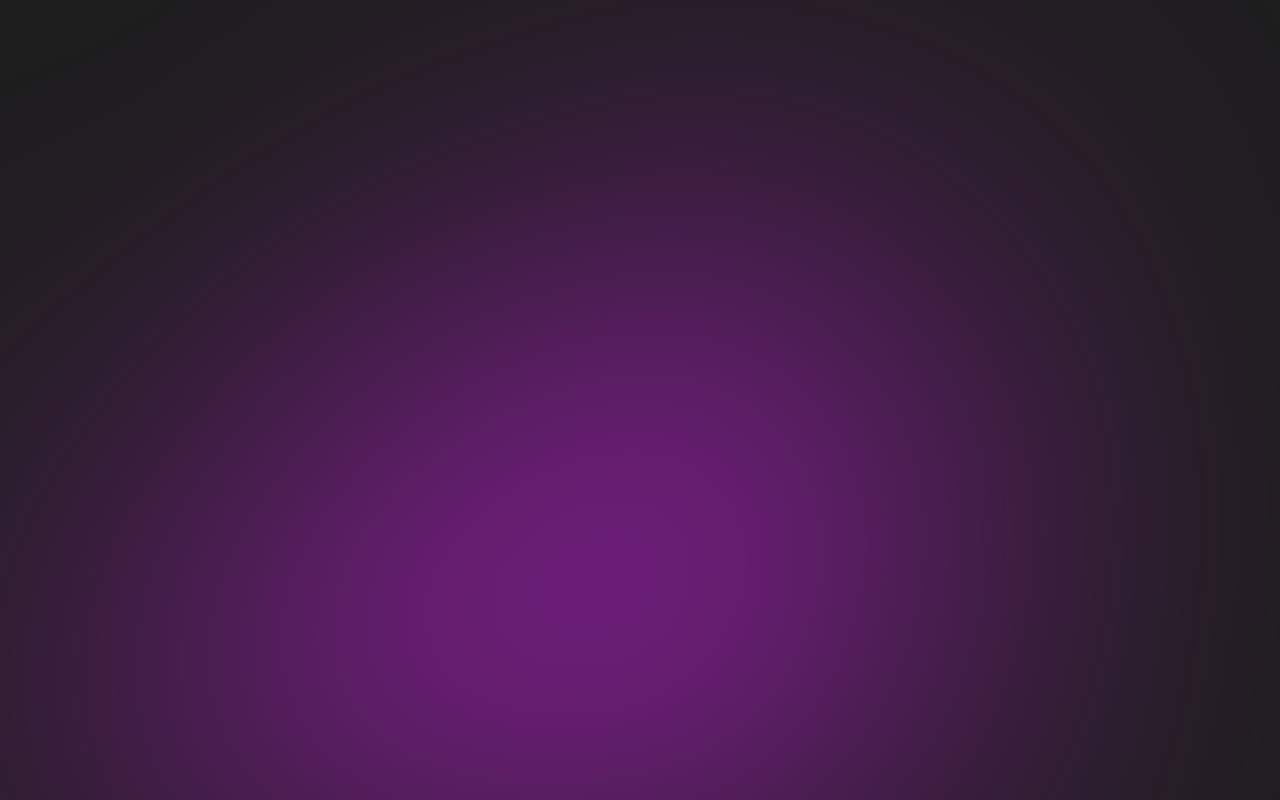
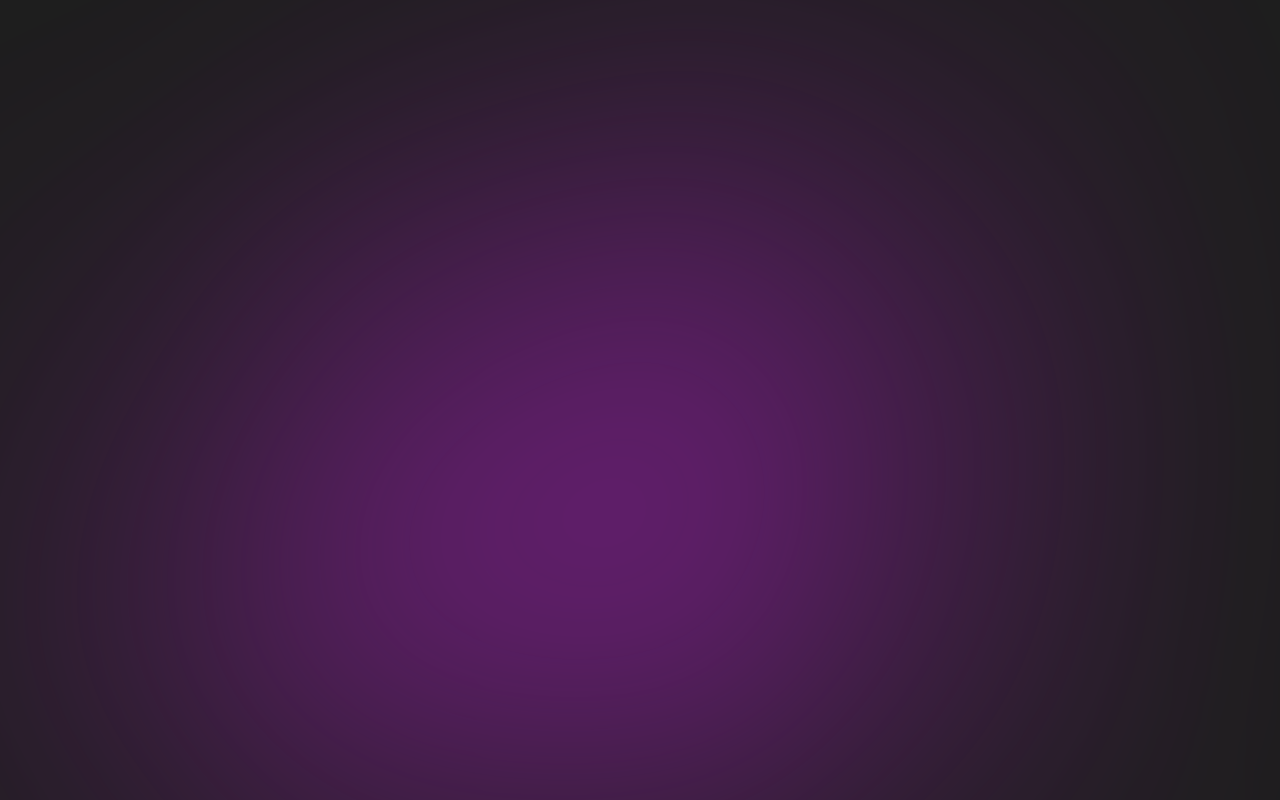
Before and after one commit to wbogatyrewa/portfolio, a React (Create React App) app: page / in a window 1280 px wide. Shown: the top 800 px of the page. Built offline with nearby package versions, Linux system fonts and the light colour scheme.

Commit message:
add props from gradient to container

```diff
--- a/src/components/AnimatedGradient/AnimatedGradient.style.ts
+++ b/src/components/AnimatedGradient/AnimatedGradient.style.ts
@@ -1,12 +1,6 @@
 import styled from "@emotion/styled";
 
 export const GradientSVG = styled.svg`
-  position: absolute;
-  top: -50vw;
-  left: 0;
-  z-index: -1;
-  height: 200vw;
-  width: 100vw;
   opacity: 0.9;
   --tw-blur: blur(15vw);
   filter: var(--tw-blur);
```
